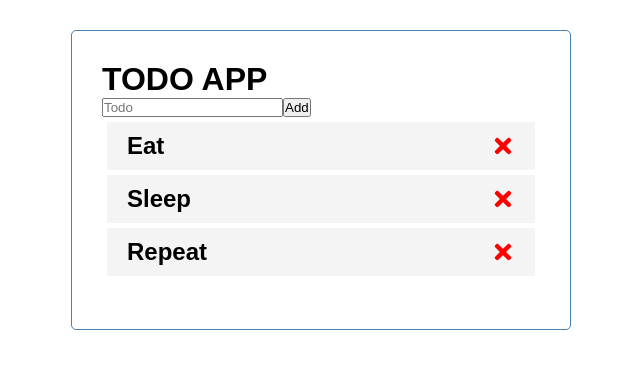
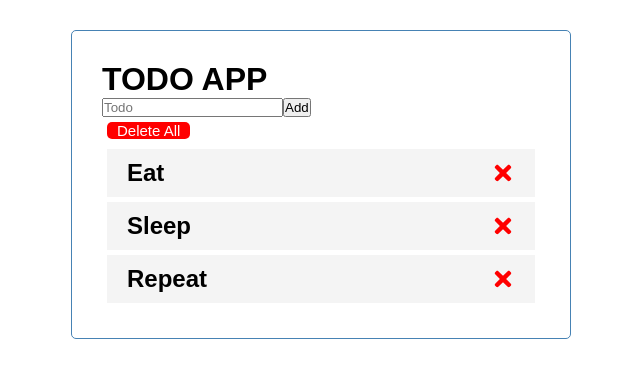
Before and after one commit to kagec/react-app, a React (Create React App) app: page / in a window 1280 px wide. Shown: the top 378 px of the page, without its empty margins (319-959 px from the left). Built offline with nearby package versions, Linux system fonts and the light colour scheme.

Commit message:
feat: deleteAll 関数追加

```diff
--- a/src/App.js
+++ b/src/App.js
@@ -3,8 +3,9 @@ import "./App.css";
 import Header from "./components/Header";
 import Todos from "./components/Todos";
 import AddTodo from "./components/AddTodo";
+import Button from "./components/Button";
 
-function App() {
+const App = () => {
   const [todos, setTodos] = useState([
     {
       id: 0,
@@ -24,6 +25,10 @@ function App() {
     setTodos(todos.filter((todo) => todo.id !== id));
   }
 
+  function deleteAll() {
+    setTodos(todos.filter((todo) => todo.id === -1));
+  }
+
   function addTodo(todo) {
     const id = Math.floor(Math.random() * 10000) + 1;
     const newTodo = { id, task: todo };
@@ -33,7 +38,10 @@ function App() {
   return (
     <div className="App">
       <Header />
-      <AddTodo onAdd={addTodo} />
+      <div>
+        <AddTodo onAdd={addTodo} />
+        <Button color={"red"} text={"Delete All"} onClick={deleteAll} />
+      </div>
       {todos.length > 0 ? (
         <Todos todos={todos} onDelete={deleteTodo} />
       ) : (
@@ -41,6 +49,6 @@ function App() {
       )}
     </div>
   );
-}
+};
 
 export default App;
```
